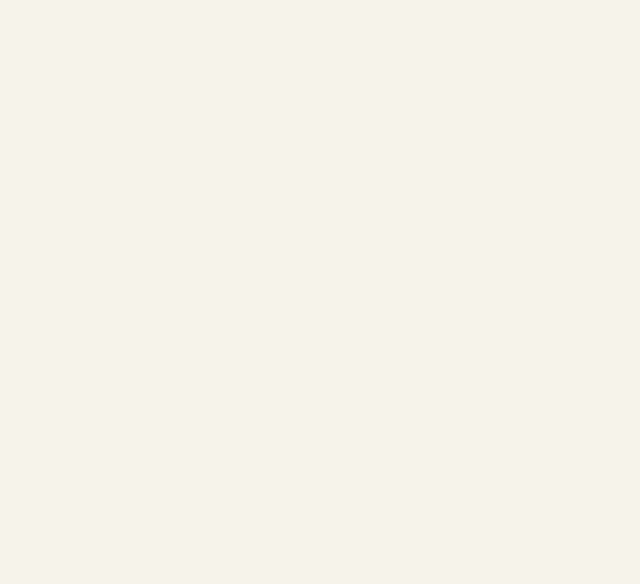
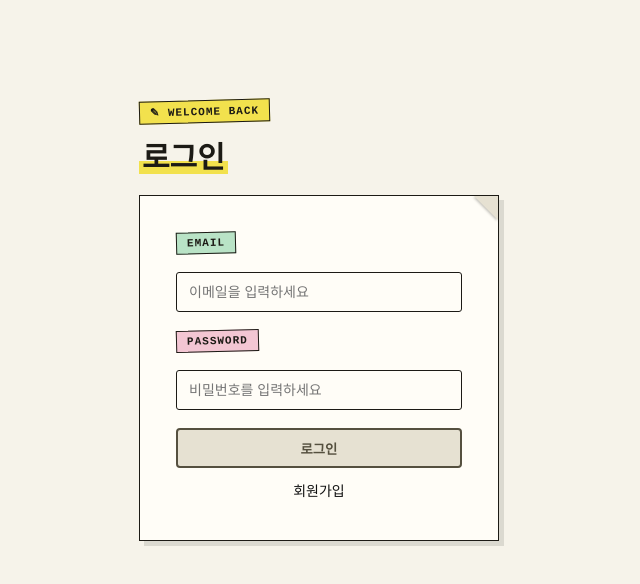
Before and after one commit to soyeong0115/KTB4_Lily_Week7, a React (Vite) app in the folder web/: page /login in a window 1280 px wide. Shown: the top 584 px of the page, without its empty margins (321-961 px from the left). Built offline with nearby package versions, Linux system fonts and the light colour scheme.

Commit message:
feat: LoginPage 마크업 이식 및 이메일/비밀번호 컨트롤드 인풋 구현

```diff
--- a/web/src/pages/LoginPage.jsx
+++ b/web/src/pages/LoginPage.jsx
@@ -1,4 +1,50 @@
+import { Link } from 'react-router-dom';
+
+import SidebarTag from '../components/common/SidebarTag.jsx';
+import PrimaryButton from '../components/common/PrimaryButton.jsx';
+import { useState } from 'react';
+
 export default function LoginPage() {
-    // TODO: LoginPage 구현
-    return null;
+    // TODO: 검증 로직, 제출 핸들러 구현
+    const [ email, setEmail ] = useState('');
+    const [ password, setPassword ] = useState('');
+
+
+    return (
+        <main className="login-main">
+            <div className="post-create-heading">
+                <SidebarTag color="tag-yellow">✎ Welcome Back</SidebarTag>
+                <h2 className="post-create-title"><span className="title-highlight">로그인</span></h2>
+            </div>
+
+            <form className="login-form">
+                <div className="form-group">
+                    <label htmlFor="email"><SidebarTag color="tag-mint">EMAIL</SidebarTag></label>
+                    <input
+                        id="email"
+                        type="email"
+                        placeholder="이메일을 입력하세요"
+                        value={email}
+                        onChange={(e) => setEmail(e.target.value)}
+                    />
+                    <p className="helper-text"></p>
+                </div>
+
+                <div className="form-group">
+                    <label htmlFor="password"><SidebarTag color="tag-pink">PASSWORD</SidebarTag></label>
+                    <input
+                        id="password"
+                        type="password"
+                        placeholder="비밀번호를 입력하세요"
+                        value={password}
+                        onChange={(e) => setPassword(e.target.value)}
+                    />
+                    <p className="helper-text"></p>
+                </div>
+
+                <PrimaryButton disabled>로그인</PrimaryButton>
+                <Link className="text-link" to="/signup">회원가입</Link>
+            </form>
+        </main>
+    );
 }
```
